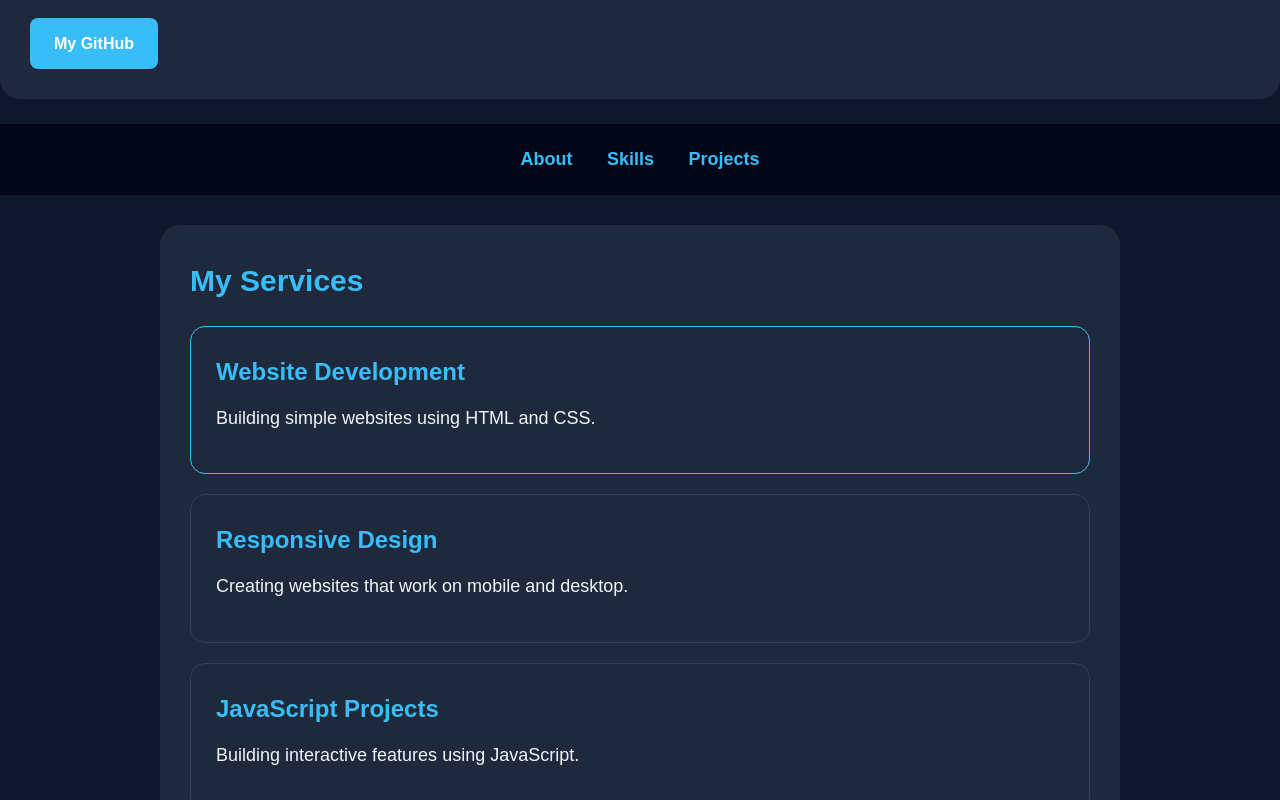
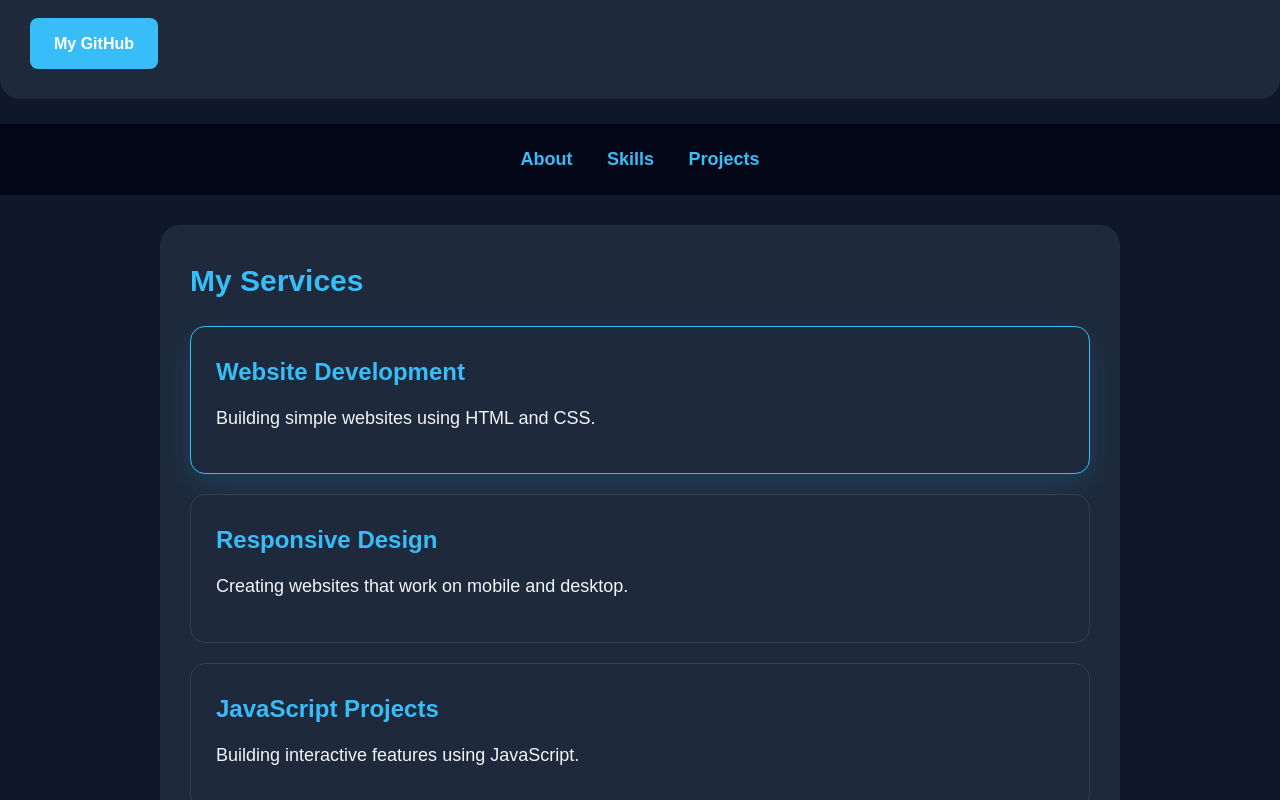
Before and after one commit to hassan-ai-codes/hassan-portfolio, a plain HTML site: page index.html in a window 1280 px wide. In both pictures the pointer is over the element 640 px from the left and 1076 px from the top of the page. Shown: the part 676-1476 px from the top of the page. Drawn offline with Linux system fonts and the light colour scheme.

Commit message:
Update style.css

```diff
--- a/style.css
+++ b/style.css
@@ -228,3 +228,18 @@ section {
         animation: none;
     }
 }
+
+
+/* Modern Card Hover Animation */
+
+#services article,
+#projects article {
+    transition: transform 0.3s ease, box-shadow 0.3s ease;
+}
+
+#services article:hover,
+#projects article:hover {
+    transform: translateY(-8px);
+    box-shadow: 0 10px 30px rgba(56, 189, 248, 0.15);
+    border-color: #38bdf8;
+}
```
